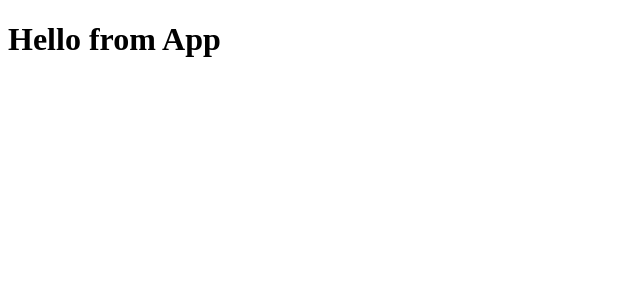
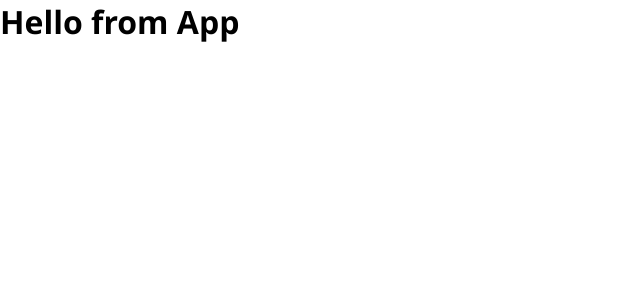
Before and after one commit to SOURABH358/netflix-clone, a React (Create React App) app: page / in a window 1280 px wide. Shown: the top 300 px of the page, without its empty margins (0-640 px from the left). Built offline with nearby package versions, Linux system fonts and the light colour scheme.

Commit message:
added files

```diff
--- a/src/data.js
+++ b/src/data.js
@@ -0,0 +1,5 @@
+export default Netflix__data = {
+    faq: [
+        {question: 'What is Netflix?'}
+    ]
+}
--- /dev/null
+++ b/src/index.css
@@ -0,0 +1,8 @@
+*,*::after,*::before{
+    margin: 0;
+    padding: 0;
+    box-sizing: border-box;
+}
+body{
+    font-family: 'Segoe UI', Tahoma, Geneva, Verdana, sans-serif;
+}
--- a/src/index.js
+++ b/src/index.js
@@ -1,6 +1,7 @@
 import React, { StrictMode } from "react";
 import ReactDOM from "react-dom/client"
 import App from "./App";
+import './index.css'
 
 const root = ReactDOM.createRoot(document.getElementById('root'))
 
```
Also changed, not shown: public/manifest.json (deleted).
